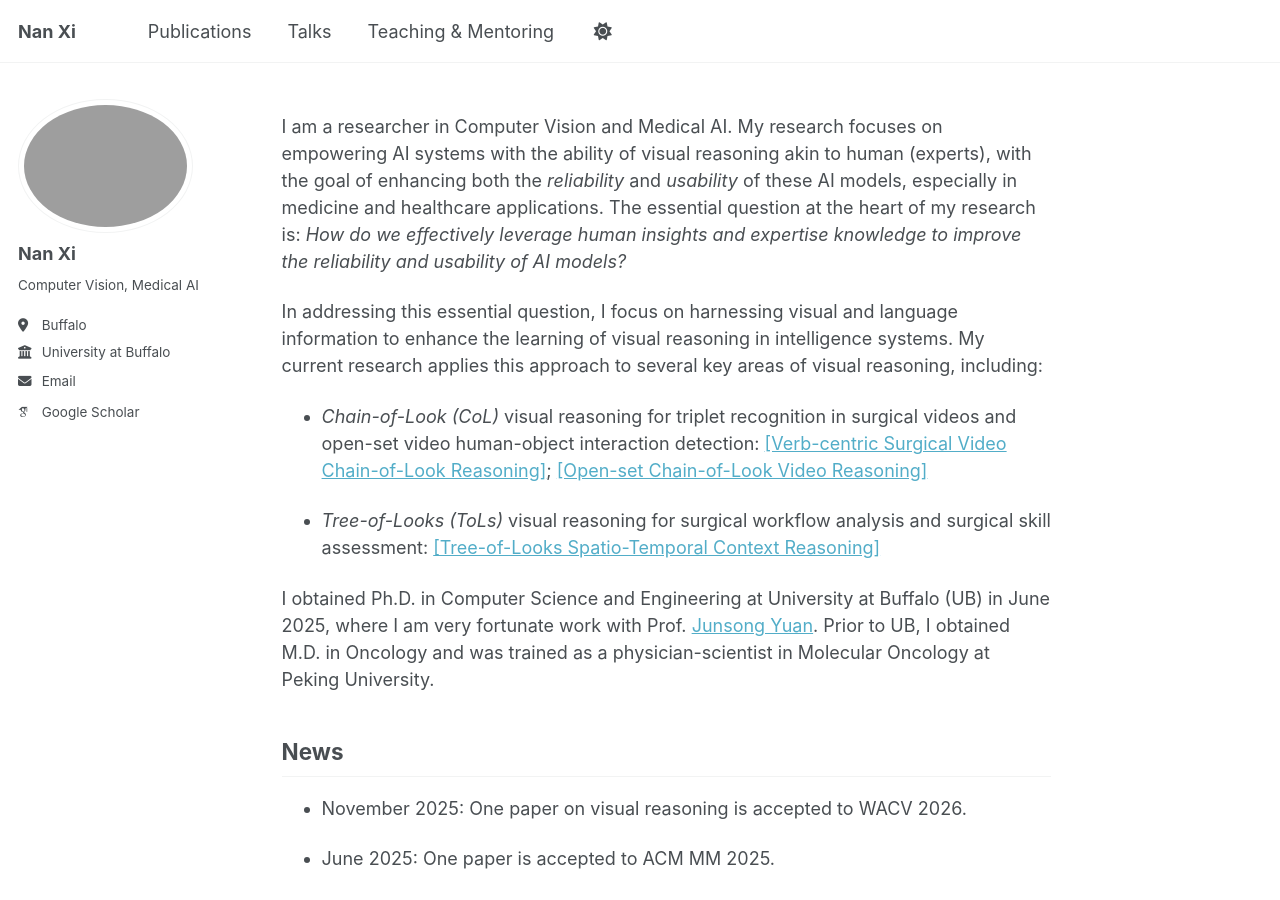
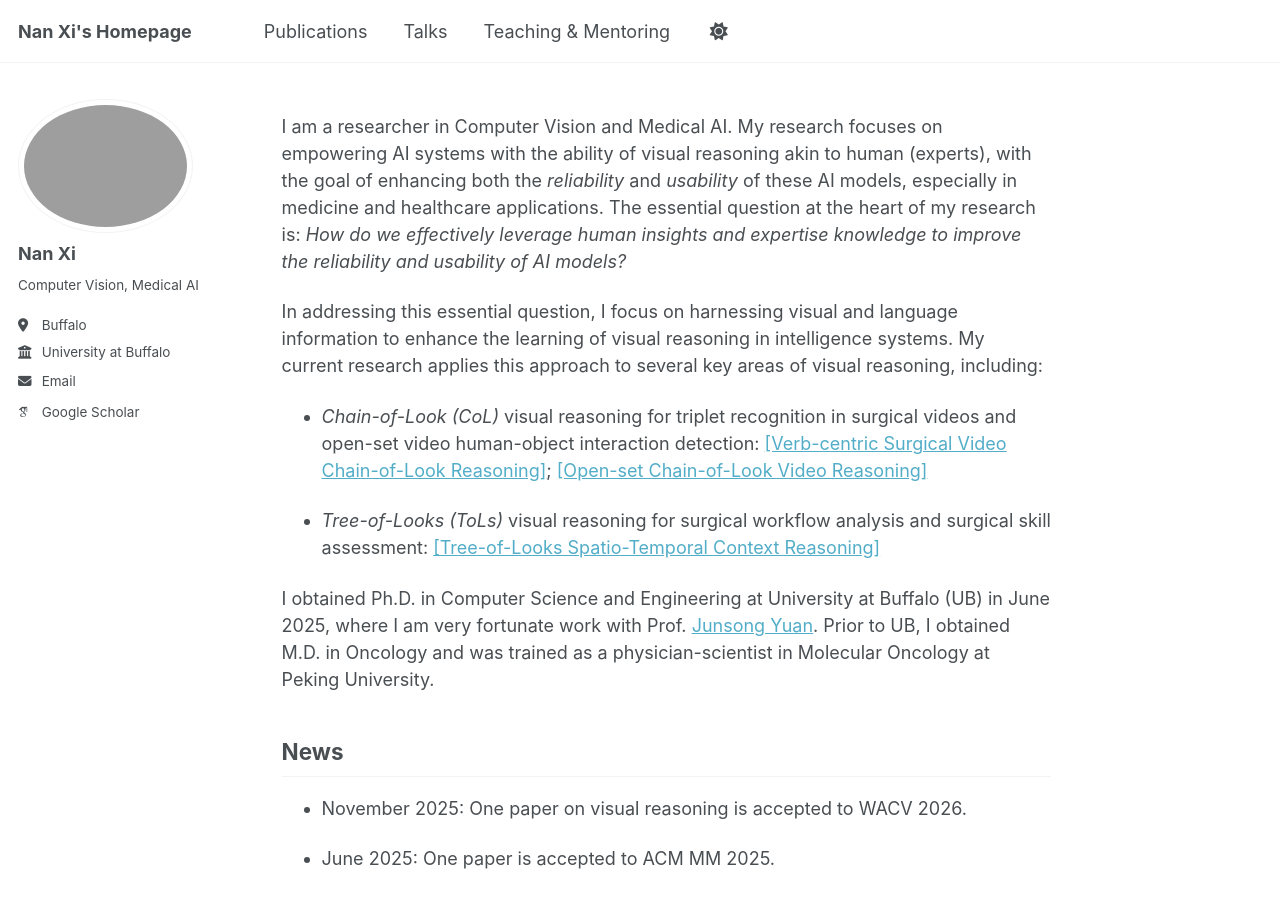
Before and after one commit to southnx/southnx.github.io, a Jekyll site: the page built from _pages/about.md, in a window 1280 px wide and 900 px high. Built offline with Jekyll 4.4.1, drawn with Linux system fonts in a browser that asks for light colours; some web fonts are replaced; a script that is not in the unit is left out.

Commit message:
Update _config.yml

```diff
--- a/_config.yml
+++ b/_config.yml
@@ -9,7 +9,7 @@
 # Basic Site Settings
 locale                   : "en-US"
 site_theme               : "default" # Currently available options are "default", "air"
-title                    : "Nan Xi"
+title                    : "Nan Xi's Homepage"
 title_separator          : "-"
 name                     : &name "Nan Xi"
 description              : &description "personal description"
```
